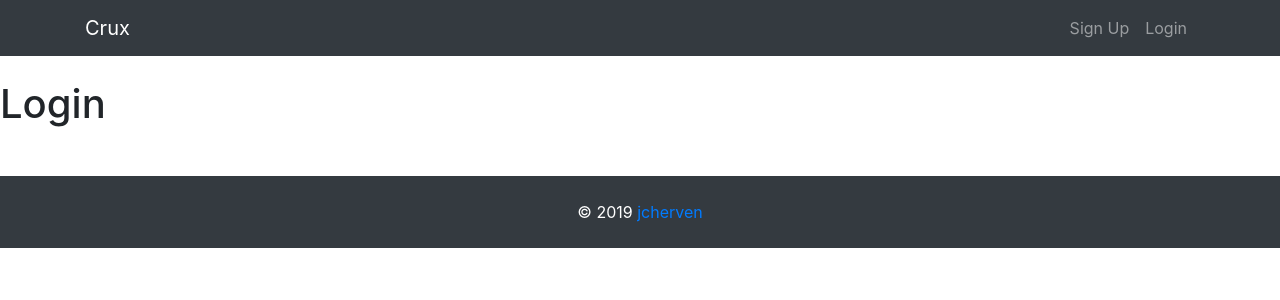
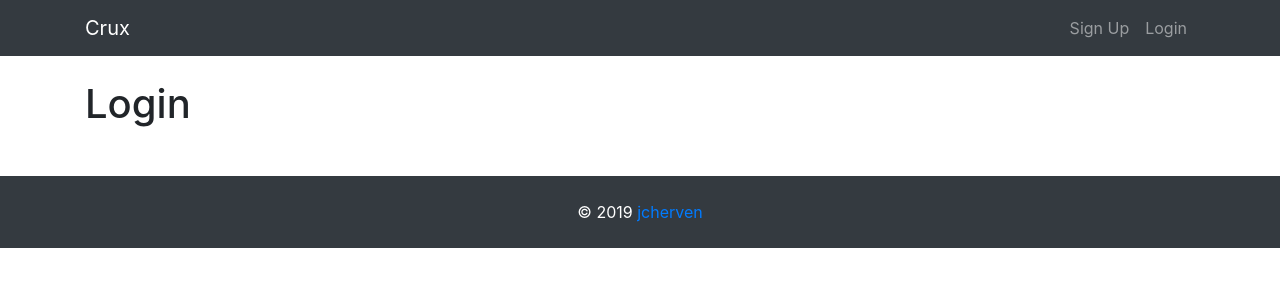
Before and after one commit to jcherven/crux, a React (Create React App) app in the folder client/: page /login in a window 1280 px wide. Shown: the top 300 px of the page. Built offline with nearby package versions, Linux system fonts and the light colour scheme.

Commit message:
Fixes typos

```diff
--- a/client/src/App.js
+++ b/client/src/App.js
@@ -19,7 +19,7 @@ class App extends Component {
         <div className="App">
           <Navbar />
           <Route exact path="/" component={CronWrapper} />
-          <div className="Container">
+          <div className="container">
             <Route exact path="/reg" component={Reg} />
             <Route exact path="/login" component={Login} />
           </div>
```
